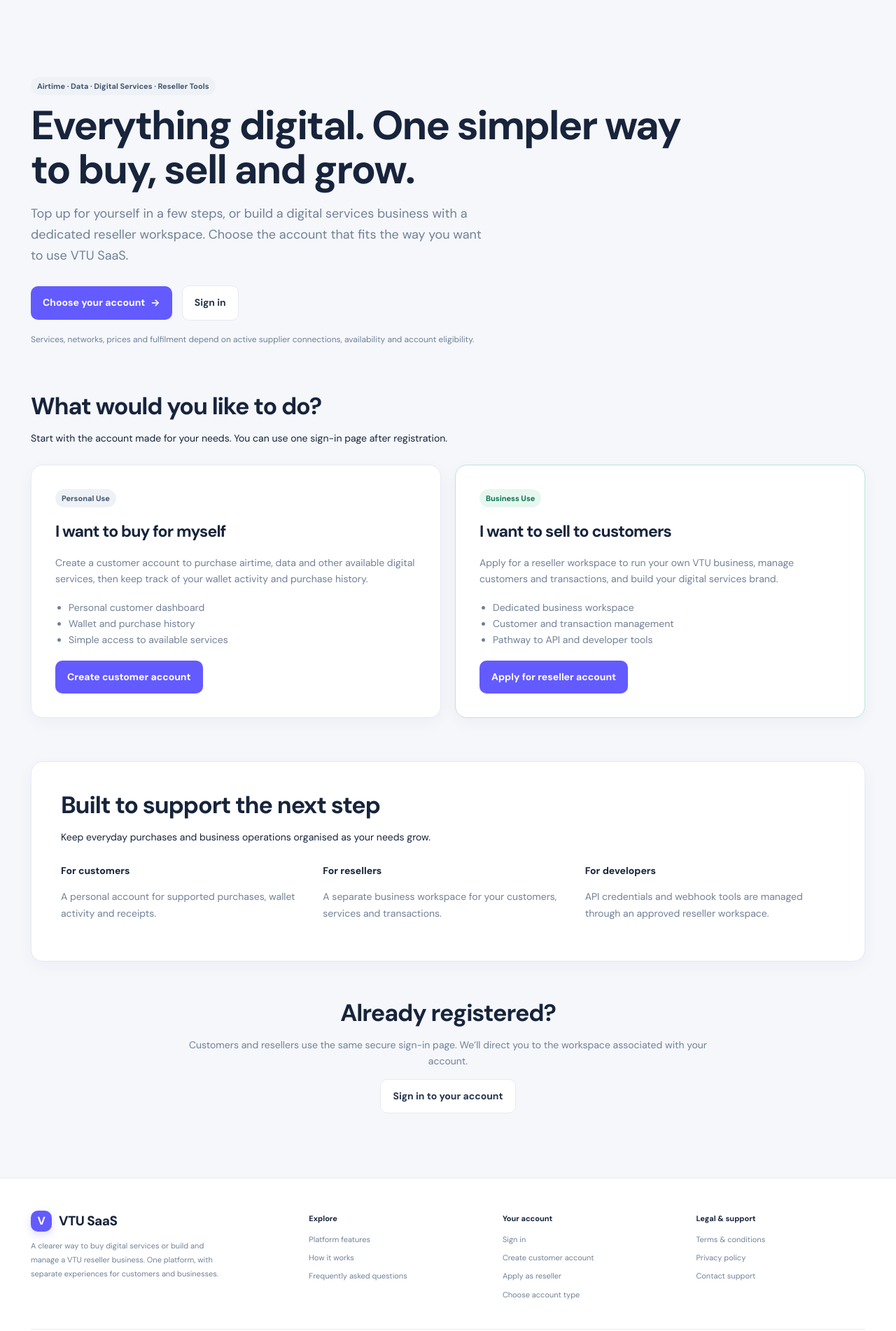
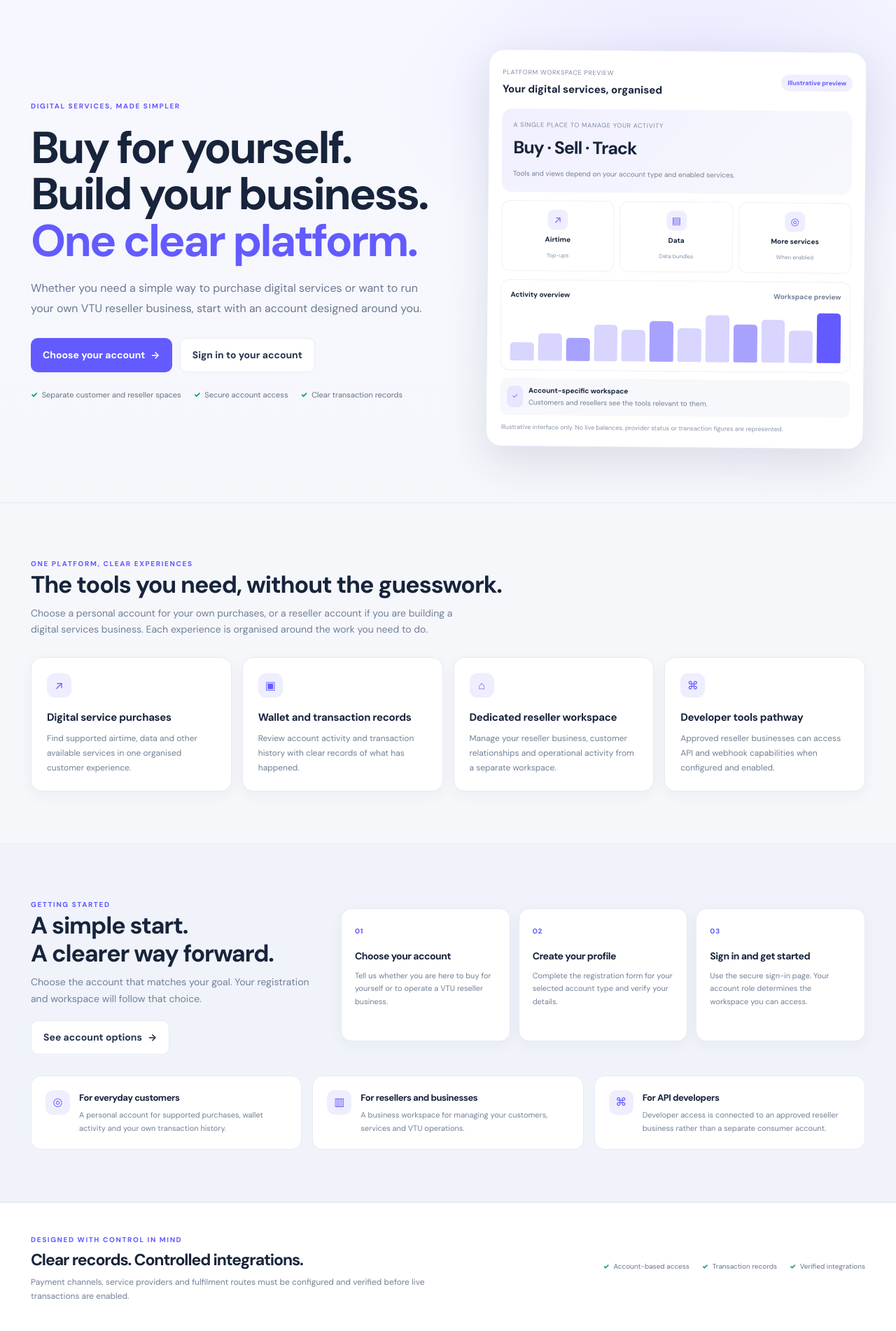
Before and after one commit to Martvic449/VTU-for-saas, a Laravel app: page / in a window 1280 px wide. Shown: the part 74-1976 px from the top of the page at 70% size. Run offline with Laravel 12, Linux system fonts and the light colour scheme; data that the repository does not hold is empty; parts of the project's set-up code (start-up, migrations or seed data) failed here and were passed over.

Commit message:
Create complete responsive VTU marketing homepage

```diff
--- a/resources/views/welcome.blade.php
+++ b/resources/views/welcome.blade.php
@@ -1,51 +1,80 @@
 @extends('layouts.app')
-@section('title', 'Buy digital services or build your VTU business')
+@section('title', 'Buy airtime and data or grow your VTU business')
 @section('content')
-<div class="wrap">
-  <section class="hero" style="max-width:980px;padding:76px 0 54px">
-    <span class="pill">Airtime · Data · Digital services · Reseller tools</span>
-    <h1>Everything digital. One simpler way to buy, sell and grow.</h1>
-    <p>Top up for yourself in a few steps, or build a digital services business with a dedicated reseller workspace. Choose the account that fits the way you want to use VTU SaaS.</p>
-    <div class="row" style="justify-content:flex-start;margin-top:28px">
-      <a class="btn" href="{{ route('account.type') }}">Choose your account <span aria-hidden="true">→</span></a>
-      <a class="btn secondary" href="{{ route('login') }}">Sign in</a>
+<section class="home-hero">
+  <div class="home-hero-inner">
+    <div class="hero-copy">
+      <span class="section-kicker">Digital services, made simpler</span>
+      <h1>Buy for yourself.<br>Build your business.<br><span>One clear platform.</span></h1>
+      <p>Whether you need a simple way to purchase digital services or want to run your own VTU reseller business, start with an account designed around you.</p>
+      <div class="hero-actions"><a class="btn" href="{{ route('account.type') }}">Choose your account <span aria-hidden="true">→</span></a><a class="btn secondary" href="{{ route('login') }}">Sign in to your account</a></div>
+      <div class="hero-proof"><span>Separate customer and reseller spaces</span><span>Secure account access</span><span>Clear transaction records</span></div>
     </div>
-    <p style="font-size:12px;margin-top:18px">Services, networks, prices and fulfilment depend on active supplier connections, availability and account eligibility.</p>
-  </section>
+    <div class="preview-shell" aria-label="Illustrative preview of the platform workspace">
+      <div class="preview-top"><div><small>Platform workspace preview</small><strong>Your digital services, organised</strong></div><span class="preview-tag">Illustrative preview</span></div>
+      <div class="preview-balance"><span class="preview-label">A single place to manage your activity</span><strong>Buy · Sell · Track</strong><small>Tools and views depend on your account type and enabled services.</small></div>
+      <div class="preview-services">
+        <div class="preview-service"><i>↗</i><b>Airtime</b><small>Top-ups</small></div>
+        <div class="preview-service"><i>▤</i><b>Data</b><small>Data bundles</small></div>
+        <div class="preview-service"><i>◎</i><b>More services</b><small>When enabled</small></div>
+      </div>
+      <div class="preview-activity"><div class="preview-activity-head"><span>Activity overview</span><span class="muted">Workspace preview</span></div><div class="preview-bars" aria-hidden="true"><span style="height:35%"></span><span style="height:52%"></span><span style="height:43%"></span><span style="height:68%"></span><span style="height:59%"></span><span style="height:77%"></span><span style="height:64%"></span><span style="height:88%"></span><span style="height:71%"></span><span style="height:81%"></span><span style="height:61%"></span><span style="height:93%"></span></div></div>
+      <div class="preview-foot"><i>✓</i><span><b>Account-specific workspace</b><br><span class="muted">Customers and resellers see the tools relevant to them.</span></span></div>
+      <p class="preview-disclaimer">Illustrative interface only. No live balances, provider status or transaction figures are represented.</p>
+    </div>
+  </div>
+</section>
 
-  <section style="margin:0 0 62px">
-    <div class="section-head"><h2 class="title">What would you like to do?</h2><p>Start with the account made for your needs. You can use one sign-in page after registration.</p></div>
-    <div class="grid" style="grid-template-columns:repeat(2,minmax(0,1fr));gap:20px">
-      <article class="card" style="padding:clamp(22px,3vw,34px)">
-        <span class="pill">Personal use</span>
-        <h3 style="font-size:23px;margin:16px 0 8px">I want to buy for myself</h3>
-        <p class="muted">Create a customer account to purchase airtime, data and other available digital services, then keep track of your wallet activity and purchase history.</p>
-        <ul class="muted" style="padding-left:19px;margin:18px 0"><li>Personal customer dashboard</li><li>Wallet and purchase history</li><li>Simple access to available services</li></ul>
-        <a class="btn" href="{{ route('register') }}">Create customer account</a>
-      </article>
-      <article class="card" style="padding:clamp(22px,3vw,34px);border-color:#b9e6d8">
-        <span class="pill" style="background:#e7f7f0;color:#087451">Business use</span>
-        <h3 style="font-size:23px;margin:16px 0 8px">I want to sell to customers</h3>
-        <p class="muted">Apply for a reseller workspace to run your own VTU business, manage customers and transactions, and build your digital services brand.</p>
-        <ul class="muted" style="padding-left:19px;margin:18px 0"><li>Dedicated business workspace</li><li>Customer and transaction management</li><li>Pathway to API and developer tools</li></ul>
-        <a class="btn" href="{{ route('register.reseller') }}">Apply for reseller account</a>
-      </article>
+<section class="home-section" id="features">
+  <div class="section-inner">
+    <div class="section-head"><span class="section-kicker">One platform, clear experiences</span><h2 class="title">The tools you need, without the guesswork.</h2><p class="section-intro">Choose a personal account for your own purchases, or a reseller account if you are building a digital services business. Each experience is organised around the work you need to do.</p></div>
+    <div class="feature-grid">
+      <article class="feature-card"><div class="feature-icon">↗</div><h3>Digital service purchases</h3><p>Find supported airtime, data and other available services in one organised customer experience.</p></article>
+      <article class="feature-card"><div class="feature-icon">▣</div><h3>Wallet and transaction records</h3><p>Review account activity and transaction history with clear records of what has happened.</p></article>
+      <article class="feature-card"><div class="feature-icon">⌂</div><h3>Dedicated reseller workspace</h3><p>Manage your reseller business, customer relationships and operational activity from a separate workspace.</p></article>
+      <article class="feature-card"><div class="feature-icon">⌘</div><h3>Developer tools pathway</h3><p>Approved reseller businesses can access API and webhook capabilities when configured and enabled.</p></article>
     </div>
-  </section>
+  </div>
+</section>
 
-  <section class="card" style="padding:clamp(22px,4vw,42px);margin-bottom:54px">
-    <div class="section-head"><h2 class="title">Built to support the next step</h2><p>Keep everyday purchases and business operations organised as your needs grow.</p></div>
-    <div class="grid" style="grid-template-columns:repeat(3,minmax(0,1fr));margin-bottom:0">
-      <div><strong>For customers</strong><p class="muted">A personal account for supported purchases, wallet activity and receipts.</p></div>
-      <div><strong>For resellers</strong><p class="muted">A separate business workspace for your customers, services and transactions.</p></div>
-      <div><strong>For developers</strong><p class="muted">API credentials and webhook tools are managed through an approved reseller workspace.</p></div>
+<section class="home-section alt" id="how-it-works">
+  <div class="section-inner">
+    <div class="steps-layout">
+      <div class="steps-copy"><span class="section-kicker">Getting started</span><h2 class="title">A simple start.<br>A clearer way forward.</h2><p class="section-intro">Choose the account that matches your goal. Your registration and workspace will follow that choice.</p><a class="btn secondary" style="margin-top:19px" href="{{ route('account.type') }}">See account options <span aria-hidden="true">→</span></a></div>
+      <div class="steps-grid">
+        <article class="step-card"><span class="step-number">01</span><h3>Choose your account</h3><p>Tell us whether you are here to buy for yourself or to operate a VTU reseller business.</p></article>
+        <article class="step-card"><span class="step-number">02</span><h3>Create your profile</h3><p>Complete the registration form for your selected account type and verify your details.</p></article>
+        <article class="step-card"><span class="step-number">03</span><h3>Sign in and get started</h3><p>Use the secure sign-in page. Your account role determines the workspace you can access.</p></article>
+      </div>
     </div>
-  </section>
+    <div class="audience-grid">
+      <article class="audience-card"><div class="feature-icon">◎</div><div><h3>For everyday customers</h3><p>A personal account for supported purchases, wallet activity and your own transaction history.</p></div></article>
+      <article class="audience-card"><div class="feature-icon">▥</div><div><h3>For resellers and businesses</h3><p>A business workspace for managing your customers, services and VTU operations.</p></div></article>
+      <article class="audience-card"><div class="feature-icon">⌘</div><div><h3>For API developers</h3><p>Developer access is connected to an approved reseller business rather than a separate consumer account.</p></div></article>
+    </div>
+  </div>
+</section>
 
-  <section style="max-width:760px;margin:0 auto 58px;text-align:center">
-    <h2 class="title">Already registered?</h2>
-    <p class="muted">Customers and resellers use the same secure sign-in page. We’ll direct you to the workspace associated with your account.</p>
-    <a class="btn secondary" href="{{ route('login') }}">Sign in to your account</a>
-  </section>
-</div>
+<section class="safety-band">
+  <div class="safety-inner"><div><span class="section-kicker">Designed with control in mind</span><h2 class="title" style="font-size:23px;margin-top:5px">Clear records. Controlled integrations.</h2><p class="muted" style="font-size:12px;max-width:620px;margin:0">Payment channels, service providers and fulfilment routes must be configured and verified before live transactions are enabled.</p></div><div class="safety-points"><span>Account-based access</span><span>Transaction records</span><span>Verified integrations</span></div></div>
+</section>
+
+<section class="home-section" id="faq">
+  <div class="section-inner faq-layout">
+    <div><span class="section-kicker">Frequently asked questions</span><h2 class="title">A few things you may be wondering.</h2><p class="section-intro">Not sure which account to choose? These answers will help you get started.</p><a class="btn secondary" style="margin-top:18px" href="{{ route('account.type') }}">Get started <span aria-hidden="true">→</span></a></div>
+    <div class="faq-list">
+      <details><summary>What is the difference between a customer and reseller account?</summary><p>A customer account is for buying supported digital services for personal use. A reseller account is for a person or business that wants to sell services to its own customers and manage a reseller workspace.</p></details>
+      <details><summary>Which account should I create if I only want to buy data or airtime?</summary><p>Choose the customer account. It is designed for personal purchases and your own account activity.</p></details>
+      <details><summary>What if I want to start my own VTU business?</summary><p>Choose the reseller account. You will submit your business details for review before the reseller workspace is activated.</p></details>
+      <details><summary>Do customers and resellers use different sign-in pages?</summary><p>They use the same secure sign-in page. After authentication, the platform directs each account to the workspace allowed by its account role and access status.</p></details>
+      <details><summary>Can I access the API as a customer?</summary><p>API and webhook tools are intended for approved reseller businesses. You should start with a reseller account if you need developer access.</p></details>
+      <details><summary>Are all payment providers and digital services available now?</summary><p>Availability depends on provider configuration, verification and activation. The platform will only offer live fulfilment routes after the required integrations have been configured and tested.</p></details>
+    </div>
+  </div>
+</section>
+
+<section class="closing-cta">
+  <div><small>A clearer way to buy and grow</small><h2>Start with the account that fits your goal.</h2><p>Create a personal account or apply for a reseller workspace today.</p></div>
+  <a class="btn" href="{{ route('account.type') }}">Choose your account <span aria-hidden="true">→</span></a>
+</section>
 @endsection
```
